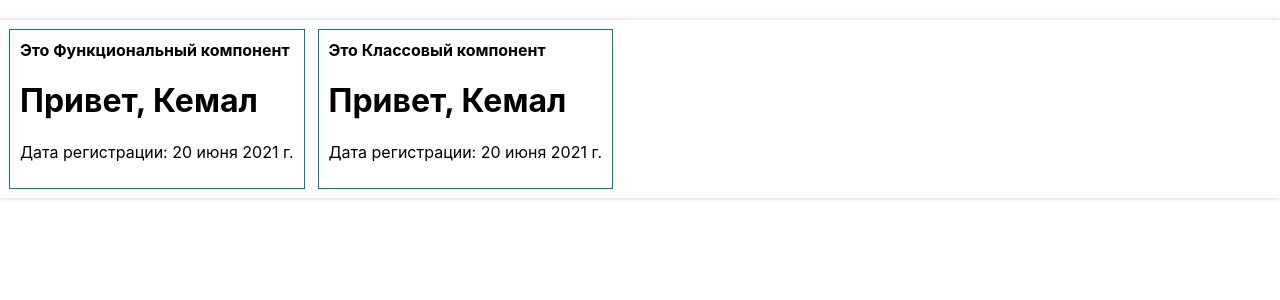
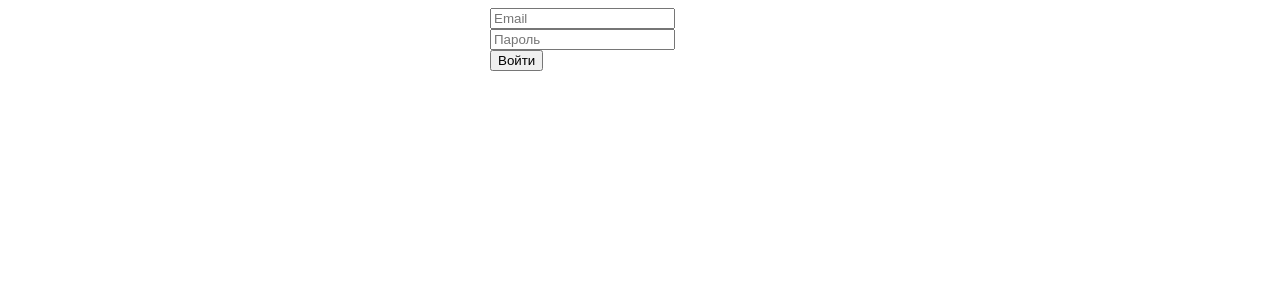
Before and after one commit to kemaldemirel/archakov-mentoring, a React (Create React App) app: page / in a window 1280 px wide. Shown: the top 300 px of the page. Built offline with nearby package versions, Linux system fonts and the light colour scheme.

Commit message:
Сделал дз 2

```diff
--- /dev/null
+++ b/src/home-work-2/App.js
@@ -0,0 +1,12 @@
+import React from 'react'
+import Form from './Form'
+
+
+
+const App = () => {
+  return (
+    <Form />
+  )
+}
+
+export default App
--- /dev/null
+++ b/src/home-work-2/Form.jsx
@@ -0,0 +1,45 @@
+import React from 'react'
+
+const Form = () => {
+  let email = ''
+  let password = ''
+
+  const handleSubmit = (e) =>{
+    e.preventDefault()
+
+    if(email && password){
+      console.log(email, password)
+      e.target.children[0].value = ''
+      e.target.children[1].value = ''
+    }else{
+      alert('Пожалуйста, введите данные')
+    }
+
+  }
+
+  return (
+    <form
+      onSubmit={handleSubmit}
+      style={{
+        margin: '0 auto',
+        width: '300px',
+        display: 'flex',
+        alignItems: 'flex-start',
+        flexDirection: 'column',
+    }}>
+      <input
+        type="email"
+        placeholder="Email"
+        onChange={(e) => email = e.target.value}
+      />
+      <input
+        type="password"
+        placeholder="Пароль"
+        onChange={(e) => password = e.target.value}
+      />
+      <button type="submit">Войти</button>
+    </form>
+  )
+}
+
+export default Form
--- /dev/null
+++ b/src/home-work-2/index.css
@@ -0,0 +1,13 @@
+body {
+  margin: 0;
+  font-family: -apple-system, BlinkMacSystemFont, 'Segoe UI', 'Roboto', 'Oxygen',
+    'Ubuntu', 'Cantarell', 'Fira Sans', 'Droid Sans', 'Helvetica Neue',
+    sans-serif;
+  -webkit-font-smoothing: antialiased;
+  -moz-osx-font-smoothing: grayscale;
+}
+
+code {
+  font-family: source-code-pro, Menlo, Monaco, Consolas, 'Courier New',
+    monospace;
+}
--- a/src/index.js
+++ b/src/index.js
@@ -1,7 +1,7 @@
 import React from 'react';
 import ReactDOM from 'react-dom';
-import './home-work-1/index.css';
-import App from './home-work-1/App';
+
+import App from './home-work-2/App';
 
 ReactDOM.render(
     <App />,
```
Also changed, not shown: src/home-work-1/Profile.jsx (line endings or trailing spaces), src/home-work-1/ProfileClass.jsx (line endings or trailing spaces), src/home-work-1/style.module.css (line endings or trailing spaces).
